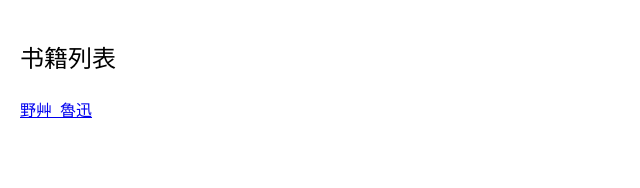
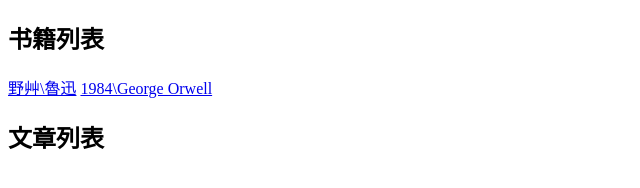
Before and after one commit to hearanhies-maker/School-of-Atherns, a plain HTML site: page index.html in a window 1280 px wide. Shown: the whole page, without its empty margins (0-640 px from the left). Drawn offline with Linux system fonts and the light colour scheme.

Commit message:
Update index.html

```diff
--- a/index.html
+++ b/index.html
@@ -1,13 +1,16 @@
 <!DOCTYPE html>
 <html>
 <head>
-  <link rel="stylesheet" href="style.css">
   <title>文学 & 思想</title>
 </head>
 
 <body>
   <h2>书籍列表</h2>
-  <a href="野艸_魯迅.html">野艸_魯迅</a>
+  <a href="野艸\魯迅.html">野艸\魯迅</a>
+  <a href="1984\George Orwell">1984\George Orwell</a>
+
+  <h2>文章列表</h2>
+
 </body>
 
 
```
